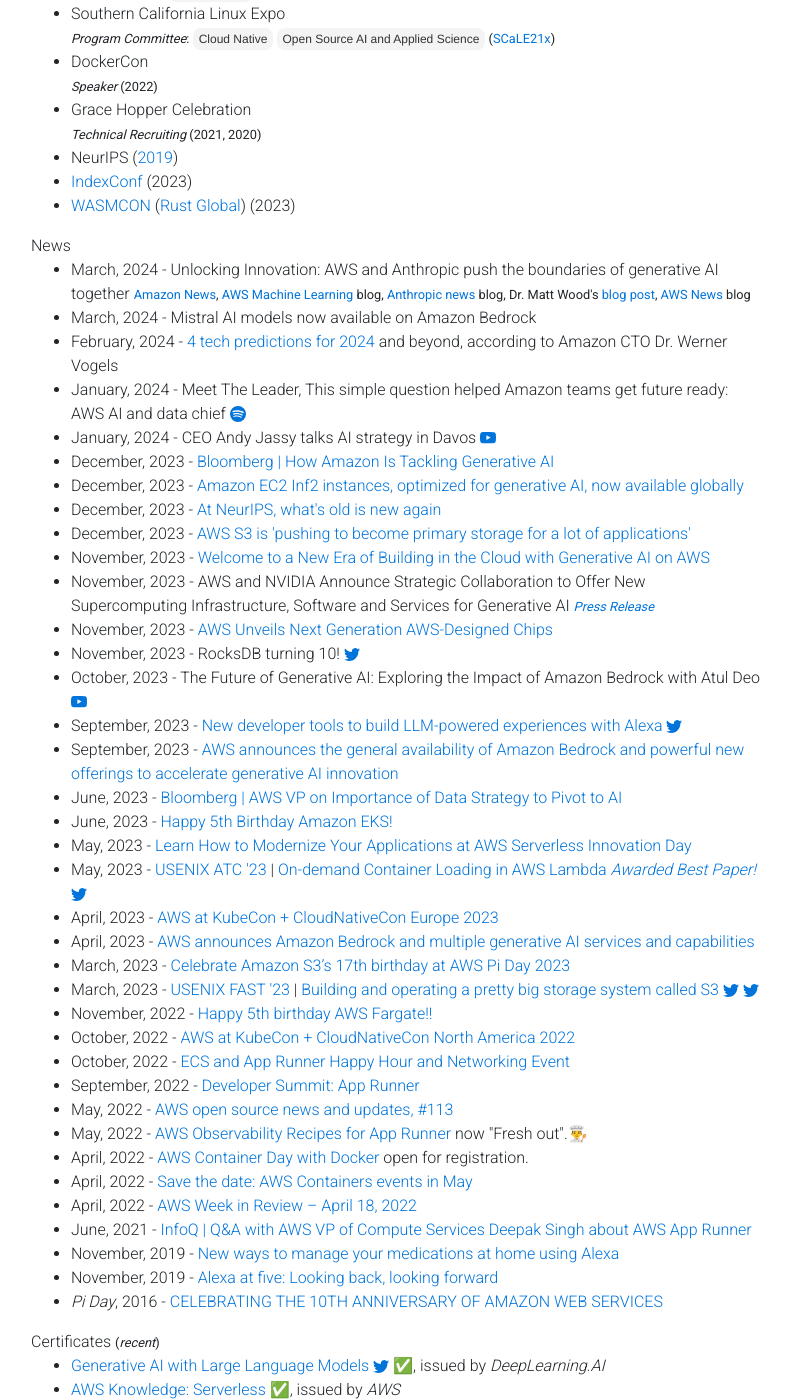
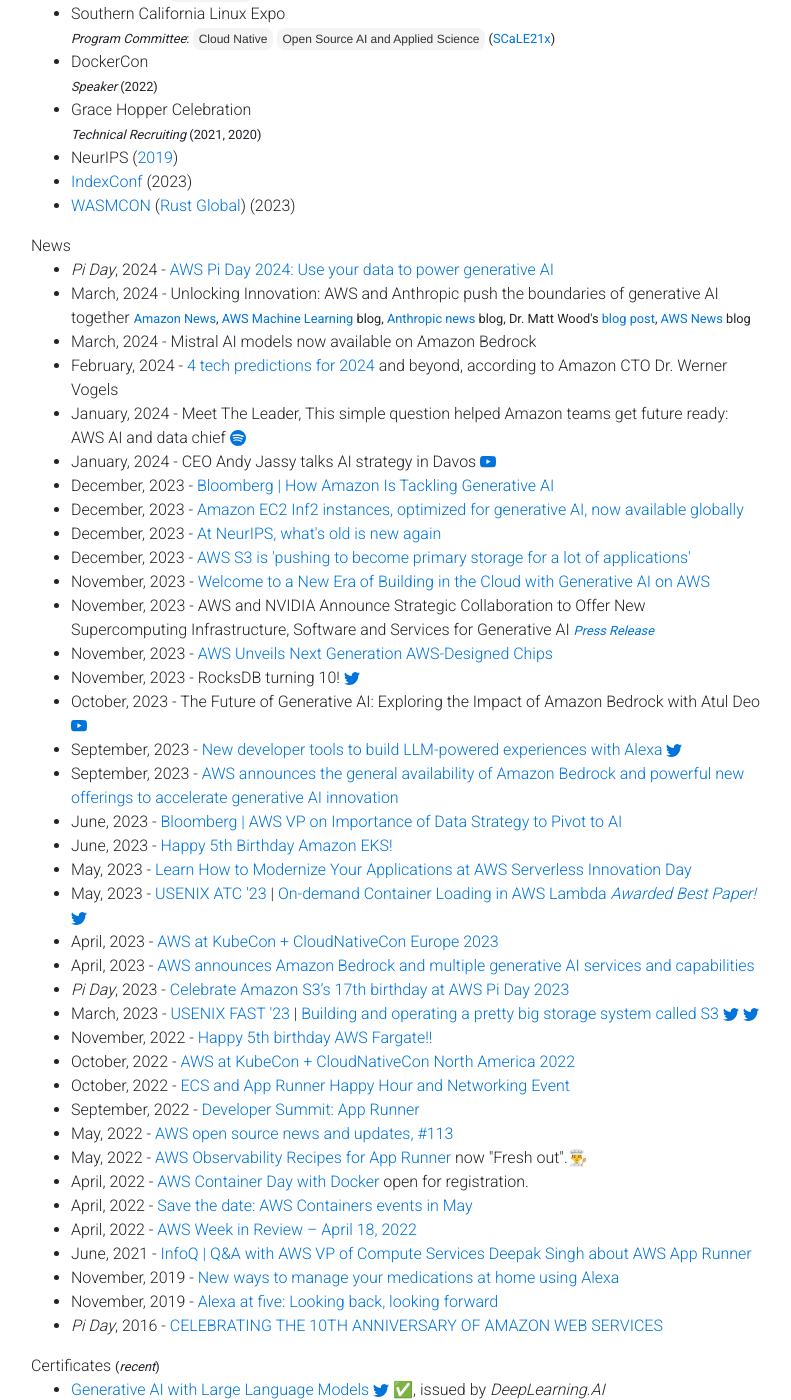
Before and after one commit to gfw001/gfw001.github.io, a Jekyll site: the page portfolio.html, which Jekyll copies as it is, in a window 1280 px wide and 1400 px high, scrolled down 1640 px. Shown: the whole window, without its empty margins (54-845 px from the left). Built offline with Jekyll 4.4.1, drawn with Linux system fonts in a browser that asks for light colours; nearby versions of some CDN libraries; a style sheet for code colours, icons or effects is not loaded.

Commit message:
Update portfolio.html

```diff
--- a/portfolio.html
+++ b/portfolio.html
@@ -401,6 +401,9 @@
       News
 	<ul>
 	<li>
+	       <i>Pi Day</i>, 2024 - <a href="https://aws.amazon.com/blogs/aws/aws-pi-day-2024-use-your-data-to-power-generative-ai/">AWS Pi Day 2024: Use your data to power generative AI</a>
+	</li>
+	<li>
 	        March, 2024 - Unlocking Innovation: AWS and Anthropic push the boundaries of generative AI together <small><a href="https://www.aboutamazon.com/news/aws/amazon-bedrock-anthropic-ai-claude-3">Amazon News</a>, <a href="https://aws.amazon.com/blogs/machine-learning/unlocking-innovation-aws-and-anthropic-push-the-boundaries-of-generative-ai-together/">AWS Machine Learning</a> blog, <a href="https://www.anthropic.com/news/claude-3-family">Anthropic news</a> blog, Dr. Matt Wood's <a href="https://mo.nochro.me/introducing-claude-3">blog post</a>, <a href="https://aws.amazon.com/blogs/aws/anthropics-claude-3-sonnet-foundation-model-is-now-available-in-amazon-bedrock/">AWS News</a> blog</small>
 	</li>
 	<li>
@@ -526,7 +529,7 @@
 		April, 2023 - <a href="https://www.aboutamazon.com/news/aws/aws-amazon-bedrock-generative-ai-service">AWS announces Amazon Bedrock and multiple generative AI services and capabilities</a>
 	</li>
 	<li>
-		March, 2023 - <a href="https://aws.amazon.com/blogs/aws/celebrate-amazon-s3s-17th-birthday-at-aws-pi-day-2023/">Celebrate Amazon S3’s 17th birthday at AWS Pi Day 2023</a>
+		<i>Pi Day</i>, 2023 - <a href="https://aws.amazon.com/blogs/aws/celebrate-amazon-s3s-17th-birthday-at-aws-pi-day-2023/">Celebrate Amazon S3’s 17th birthday at AWS Pi Day 2023</a>
 	</li>
 	<li>
 		March, 2023 - <a href="https://www.usenix.org/conference/fast23/presentation/warfield">USENIX FAST '23</a> | <a href="https://www.allthingsdistributed.com/2023/07/building-and-operating-a-pretty-big-storage-system.html">Building and operating a pretty big storage system called S3</a> <a href="https://twitter.com/Werner/status/1684582839377952768?s=20" title="Twitter">
```
